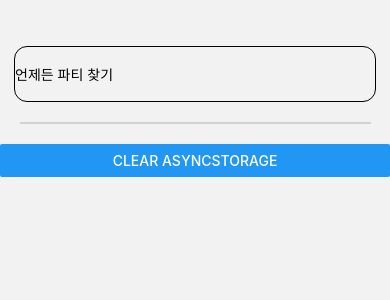
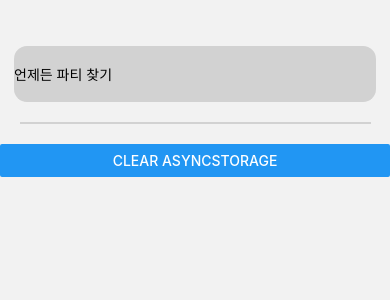
Before and after one commit to dudcks5477/Capstone_partypeople, a React Native app in the folder frontend/: screen /HomeSearchBar in a window 390 px wide. Shown: the top 300 px of the page. Built offline with nearby package versions, Linux system fonts and the light colour scheme; what react-native-geocoding would draw is missing.

Commit message:
color change

```diff
--- a/frontend/src/container/SearchBar.js
+++ b/frontend/src/container/SearchBar.js
@@ -15,11 +15,11 @@ export default function SearchBar() {
         style={{
           flex:1,
           height: 56,
-          borderWidth: 1,
           borderRadius: 13,
           marginTop: 46,
           marginLeft: 14,
           marginRight: 14,
+          backgroundColor: '#D2D2D2',
         }}
         value={query}
         onChangeText={setQuery}
```
